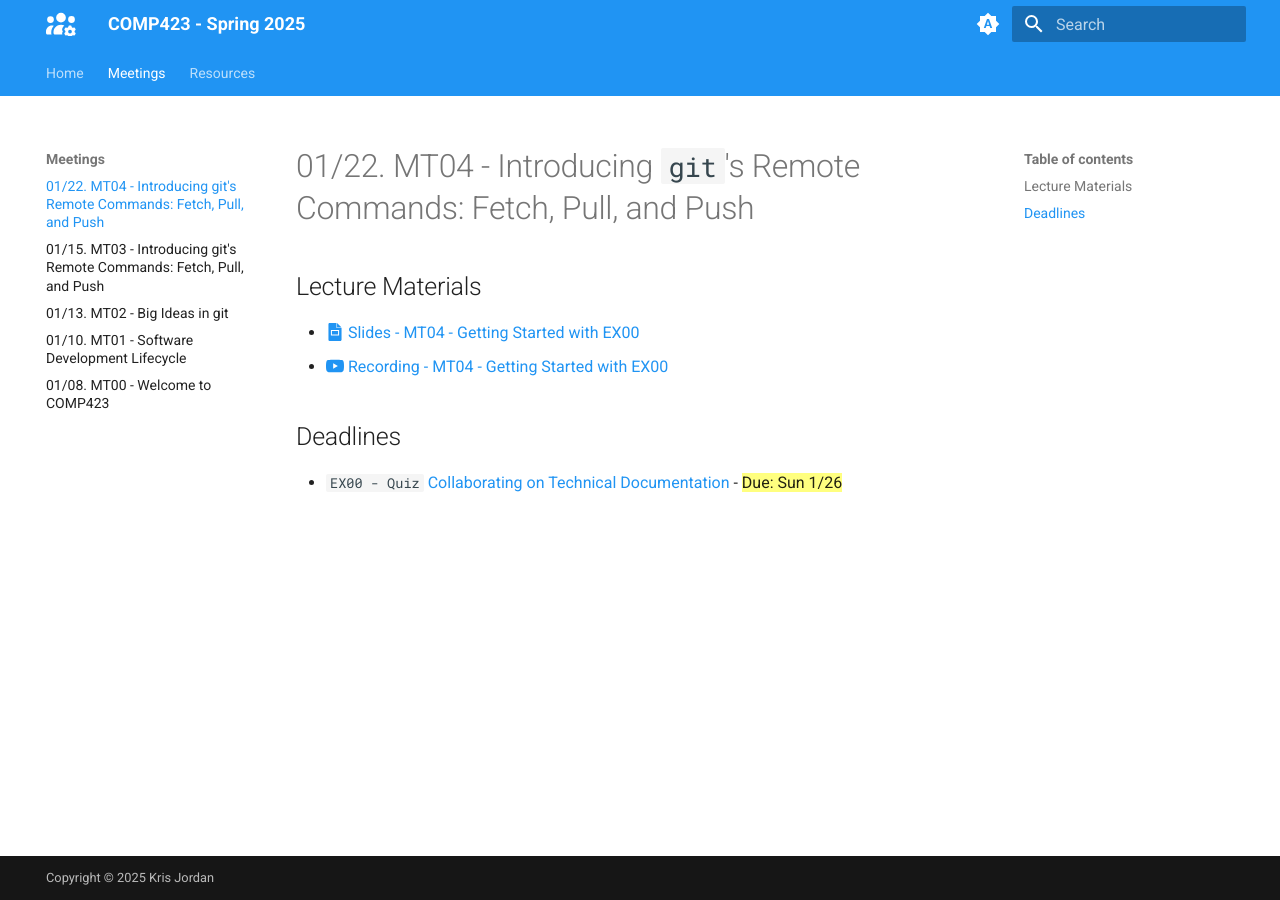
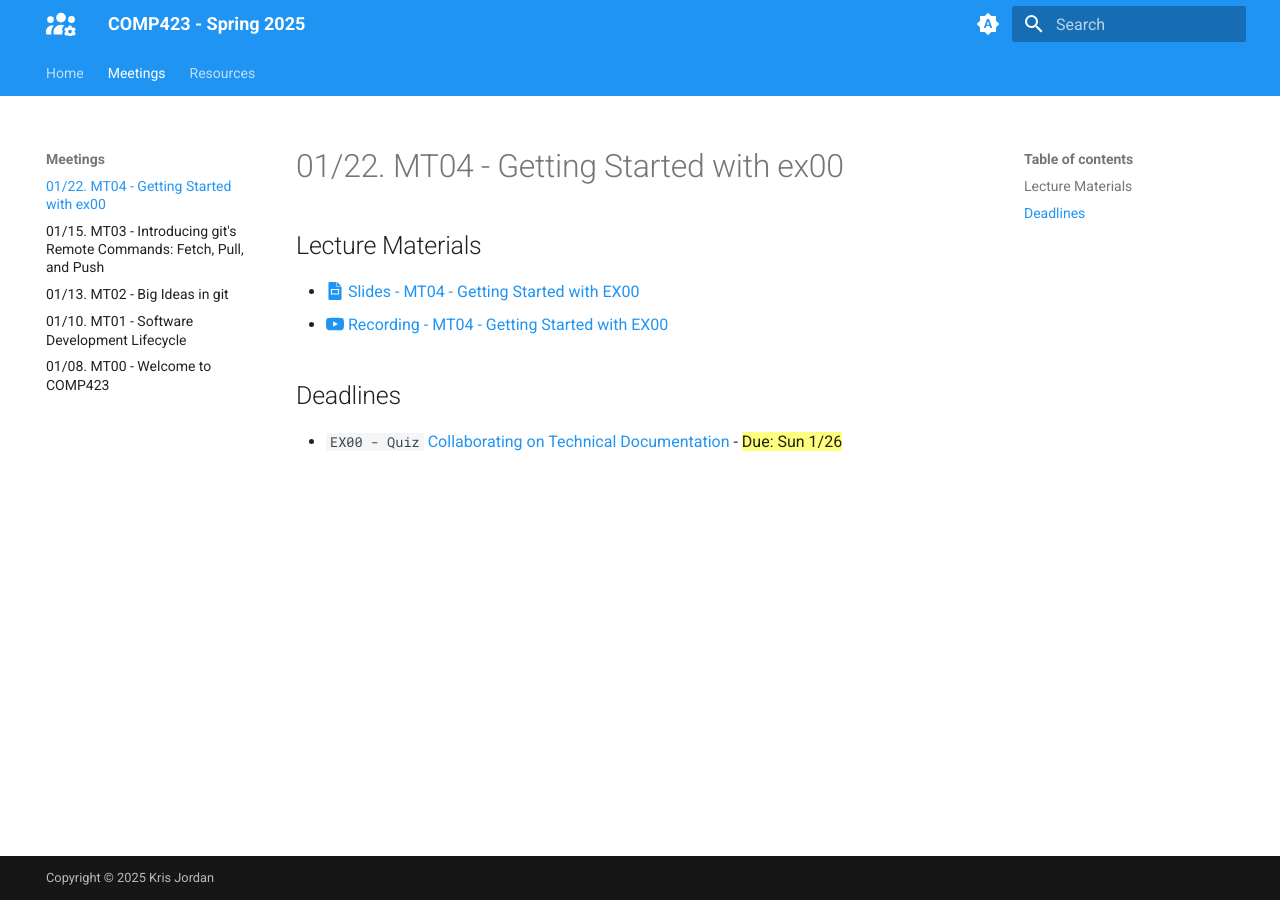
Before and after one commit to comp423-25s/comp423-25s.github.io, an MkDocs documentation site: the page built from docs/meetings/2025_01_22.md, in a window 1280 px wide. Built offline with MkDocs 1.6.1 and Material for MkDocs 9.7.7, drawn with Linux system fonts in a browser that asks for light colours.

Commit message:
Fix title of MT04

```diff
--- a/docs/meetings/2025_01_22.md
+++ b/docs/meetings/2025_01_22.md
@@ -3,7 +3,7 @@ authors:
     - Kris Jordan
 ---
 
-# 01/22. MT04 - Introducing `git`'s Remote Commands: Fetch, Pull, and Push
+# 01/22. MT04 - Getting Started with ex00
 
 ## Lecture Materials
 
```
